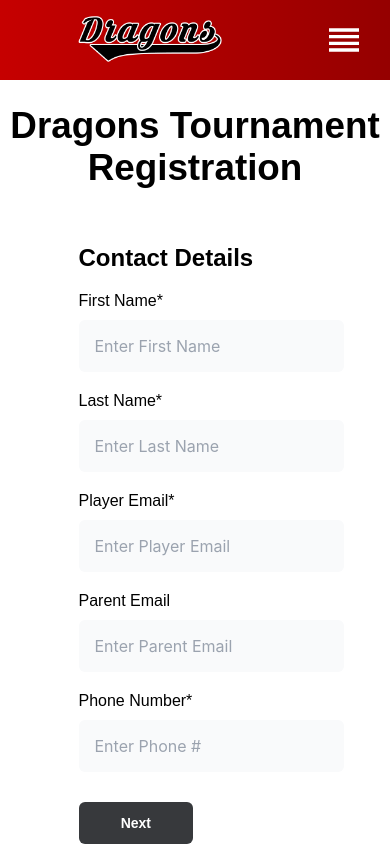
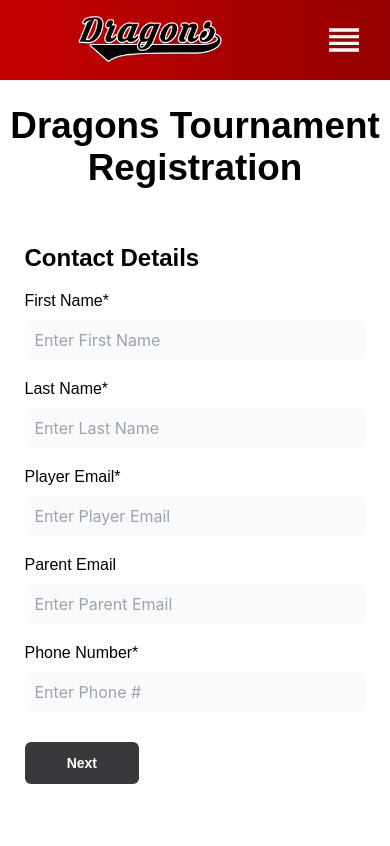
Before and after one commit to aduan48/East-Coast-Dragons, a React (Create React App) app: page /register in a window 390 px wide. Shown: the top 846 px of the page. Built offline with nearby package versions, Linux system fonts and the light colour scheme.

Commit message:
optmiezed for mobile

```diff
--- a/src/App.css
+++ b/src/App.css
@@ -69,3 +69,26 @@ body {
   -moz-osx-font-smoothing: grayscale;
   animation: fadeInPage 0.8s ease-in-out;
 }
+
+/* --- Mobile Layout Optimizations --- */
+@media screen and (max-width: 768px) {
+  .section-header {
+    width: 100%;             /* 💡 Forces the red background banner to span the entire screen width */
+    margin: 30px 0 20px 0;   /* 💡 Flushes the left margin to 0 so the banner stretches perfectly edge-to-edge */
+    padding: 8px 15px;       /* 💡 Slightly increases inner padding so the text isn't mashed against the screen edge */
+    font-size: 1.8em;        /* 💡 Scales down the font size a little bit so long titles don't wrap awkwardly on small phones */
+    text-align: left;      /* Optional: Centers the header text on mobile. Delete this line if you prefer it left-aligned! */
+  }
+
+  input[type="text"],
+  input[type="email"],
+  input[type="tel"],
+  input[type="textarea"],
+  .form-group input {
+    width: 100% !important;
+    max-width: 100%;
+    box-sizing: border-box;
+    padding: 10px; /* Gives extra tap room for fingers typing on glass */
+    font-size: 16px; /* Prevents iOS Safari from auto-zooming into fields */
+  }
+}
--- a/src/pages/Register.js
+++ b/src/pages/Register.js
@@ -316,7 +316,7 @@ function Register() {
                                     Please complete your registration payment. Your application cannot be processed until payment is validated.
                                 </p>
                         <div className='checkout'>
-                            <div>
+                            <div className="checkout-summary">
                                 <h3>Summary</h3>
                                 <p><strong>Name:</strong> {values.firstName} {values.lastName}</p>
                                 <p><strong>Email:</strong> {values.playerEmail}, {values.parentEmail}</p>
@@ -324,7 +324,7 @@ function Register() {
                                 <p><strong>Age:</strong> {values.ageGroup}</p>
                             </div>
 
-                            <div>
+                            <div className="checkout-payment">
 
                                     {/* --- PayPal Dynamic Container --- */}
                                 <div className="paypal-wrapper" style={{ width: '100%', textAlign: 'center', margin: '30px auto' }}>
--- a/src/styles/About.css
+++ b/src/styles/About.css
@@ -87,3 +87,28 @@
   opacity: 1;
   transform: translateY(0);
 }
+
+/* --- Mobile View Adjustments --- */
+@media screen and (max-width: 768px) {
+  /* 1. Completely hides the image side wrapper on mobile devices */
+  .image-side {
+    display: none !important;
+  }
+
+  /* 2. Makes the text section take up the full container width instead of 70% */
+  .text-side {
+    flex: 100%;
+  }
+
+  /* 3. Adjusts the text flex container row layout to stack cleanly */
+  .about-us-content {
+    flex-direction: column;
+    margin: 20px 5%; /* Adds breathing room to the edges of mobile screens */
+    padding: 0;
+  }
+
+  /* 4. Keeps the mission statement from shrinking too narrow on mobile */
+  .mission {
+    margin: 30px 5% 40px 5%;
+  }
+}
--- a/src/styles/Register.css
+++ b/src/styles/Register.css
@@ -112,7 +112,29 @@ input[type = "radio"]{
 
 .warning{
     color: var(--primary);
-    margin-left: 150px;
-    margin-right: 150px;
+    margin-left: 15%;
+    margin-right: 15%;
     margin-bottom: -50px;
 }
+
+/* --- Mobile Responsive Optimizations --- */
+@media screen and (max-width: 768px) {
+    /* 1. Flips side-by-side layout to top-and-bottom stacked layout */
+    .checkout {
+        flex-direction: column;
+        align-items: center; /* Centers items vertically on mobile */
+        gap: 20px;           /* Tightens up the gap between sections */
+        margin: 20px 5%;    /* Adds breathing room to the edges of mobile screens */
+    }
+
+    /* 2. Optimizes the main form padding so fields don't look squished on phones */
+    .form {
+        margin: 0 5%;
+        padding: 10px 5px;
+    }
+
+    /* 3. Adjusts the select field width to occupy full screen on mobile */
+    .tournamentSelect {
+        width: 100%;
+    }
+}
```
